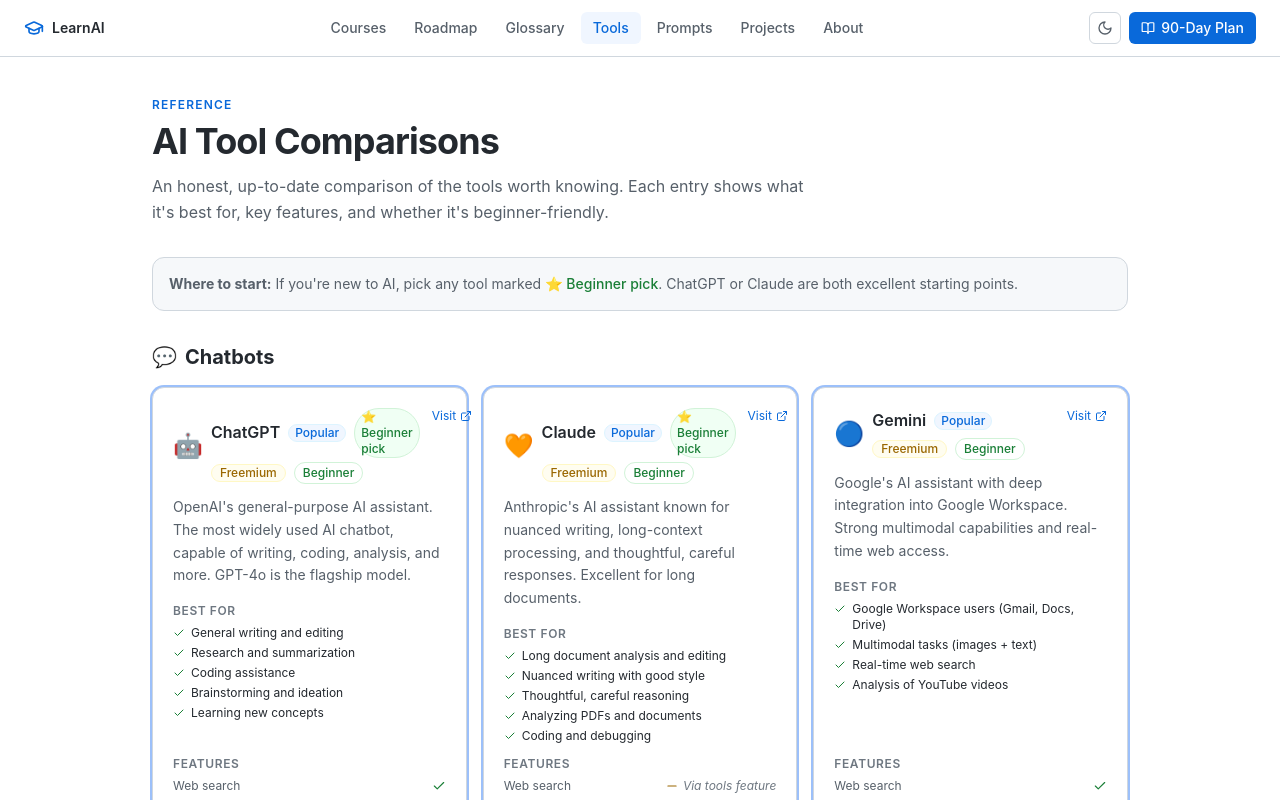
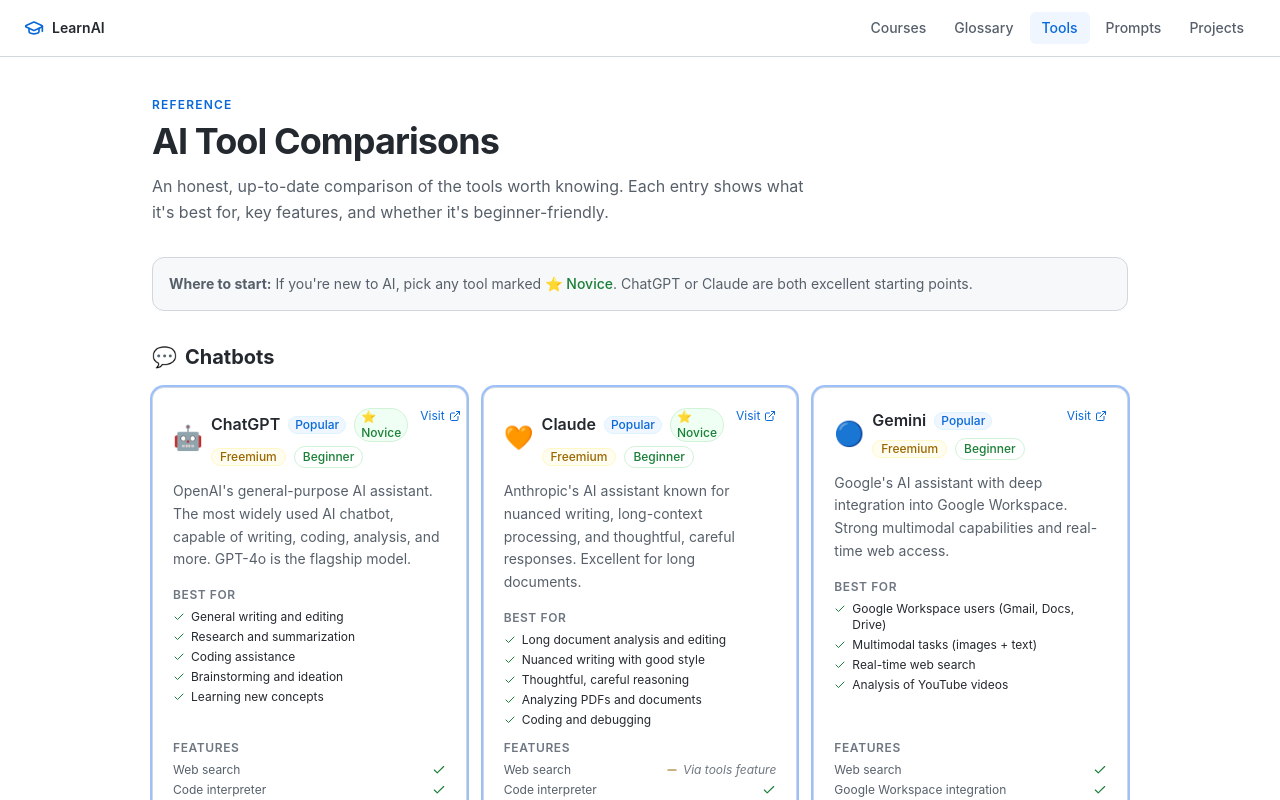
Before and after one commit to mehtanilay10/LearnAI, a Next.js app: page /tools in a window 1280 px wide. Shown: the top 800 px of the page. Built offline with nearby package versions, Linux system fonts and the light colour scheme.

Commit message:
minor fix

```diff
--- a/app/tools/page.tsx
+++ b/app/tools/page.tsx
@@ -34,7 +34,7 @@
       <div className="mb-8 rounded-xl border border-border bg-canvas-subtle p-4 text-sm text-fg-muted">
         <p>
           <strong className="text-fg-default">Where to start:</strong> If you&apos;re new to AI, pick any tool marked{' '}
-          <span className="text-success-fg font-medium">⭐ Beginner pick</span>. ChatGPT or Claude are both excellent starting points.
+          <span className="text-success-fg font-medium">⭐ Novice</span>. ChatGPT or Claude are both excellent starting points.
         </p>
       </div>
 
--- a/components/content/ToolComparisonCard.tsx
+++ b/components/content/ToolComparisonCard.tsx
@@ -52,7 +52,7 @@
               )}
               {tool.isBeginnnerPick && (
                 <span className="rounded-full bg-success-subtle border border-success-muted text-success-fg px-1.5 py-0 text-xs font-medium">
-                  ⭐ Beginner pick
+                  ⭐ Novice
                 </span>
               )}
             </div>
--- a/components/layout/Footer.tsx
+++ b/components/layout/Footer.tsx
@@ -76,7 +76,7 @@
           <p>© {new Date().getFullYear()} LearnAI. Open knowledge for everyone.</p>
           <div className="flex items-center gap-4">
             <a
-              href="https://github.com"
+              href="https://github.com/mehtanilay10/LearnAI/"
               target="_blank"
               rel="noopener noreferrer"
               className="flex items-center gap-1 transition-colors hover:text-fg-default"
--- a/components/layout/Navbar.tsx
+++ b/components/layout/Navbar.tsx
@@ -1,21 +1,19 @@
-'use client';
+"use client";
 
-import Link from 'next/link';
-import { usePathname } from 'next/navigation';
-import { useState } from 'react';
-import { Menu, X, BookOpen, GraduationCap } from 'lucide-react';
-import { ThemeToggle } from '@/components/ui/ThemeToggle';
-import { PWAInstallButton } from '@/components/ui/PWAInstallButton';
-import { cn } from '@/lib/utils';
+import Link from "next/link";
+import { usePathname } from "next/navigation";
+import { useState } from "react";
+import { Menu, X, BookOpen, GraduationCap } from "lucide-react";
+import { ThemeToggle } from "@/components/ui/ThemeToggle";
+import { PWAInstallButton } from "@/components/ui/PWAInstallButton";
+import { cn } from "@/lib/utils";
 
 const NAV_LINKS = [
-  { href: '/courses', label: 'Courses' },
-  { href: '/roadmap', label: 'Roadmap' },
-  { href: '/glossary', label: 'Glossary' },
-  { href: '/tools', label: 'Tools' },
-  { href: '/prompts', label: 'Prompts' },
-  { href: '/projects', label: 'Projects' },
-  { href: '/about', label: 'About' },
+	{ href: "/courses", label: "Courses" },
+	{ href: "/glossary", label: "Glossary" },
+	{ href: "/tools", label: "Tools" },
+	{ href: "/prompts", label: "Prompts" },
+	{ href: "/projects", label: "Projects" },
 ];
 
 export function Navbar() {
@@ -26,10 +24,7 @@
 		<header className="sticky top-0 z-50 border-b border-border bg-canvas transition-theme">
 			<div className="mx-auto flex h-14 max-w-7xl items-center justify-between px-4 sm:px-6">
 				{/* Logo */}
-        <Link
-          href="/"
-          className="flex items-center gap-2 font-semibold text-fg-default hover:text-accent-fg transition-colors"
-        >
+				<Link href="/" className="flex items-center gap-2 font-semibold text-fg-default hover:text-accent-fg transition-colors">
 					<GraduationCap className="h-5 w-5 text-accent-fg" aria-hidden="true" />
 					<span className="text-sm">LearnAI</span>
 				</Link>
@@ -37,93 +32,30 @@
 				{/* Desktop nav */}
 				<nav className="hidden items-center gap-1 md:flex" aria-label="Main navigation">
 					{NAV_LINKS.map((link) => {
-            const isActive =
-              link.href === '/'
-                ? pathname === '/'
-                : pathname.startsWith(link.href);
+						const isActive = link.href === "/" ? pathname === "/" : pathname.startsWith(link.href);
 						return (
-              <Link
-                key={link.href}
-                href={link.href}
-                className={cn(
-                  'rounded-md px-3 py-1.5 text-sm font-medium transition-colors',
-                  isActive
-                    ? 'bg-accent-subtle text-accent-fg'
-                    : 'text-fg-muted hover:bg-canvas-subtle hover:text-fg-default'
-                )}
-                aria-current={isActive ? 'page' : undefined}
-              >
+							<Link key={link.href} href={link.href} className={cn("rounded-md px-3 py-1.5 text-sm font-medium transition-colors", isActive ? "bg-accent-subtle text-accent-fg" : "text-fg-muted hover:bg-canvas-subtle hover:text-fg-default")} aria-current={isActive ? "page" : undefined}>
 								{link.label}
 							</Link>
 						);
 					})}
 				</nav>
-
-        {/* Right side */}
-        <div className="flex items-center gap-2">
-          <ThemeToggle />
-          <Link
-            href="/plan"
-            className="hidden items-center gap-1.5 rounded-md bg-accent-fg px-3 py-1.5 text-sm font-medium text-white transition-colors hover:bg-accent-emphasis sm:flex"
-          >
-            <BookOpen className="h-3.5 w-3.5" aria-hidden="true" />
-            90-Day Plan
-          </Link>
-          {/* Mobile menu toggle */}
-          <button
-            type="button"
-            onClick={() => setMobileOpen((v) => !v)}
-            className="flex h-8 w-8 items-center justify-center rounded-md border border-border text-fg-muted transition-colors hover:bg-canvas-subtle hover:text-fg-default md:hidden"
-            aria-label={mobileOpen ? 'Close menu' : 'Open menu'}
-            aria-expanded={mobileOpen}
-          >
-            {mobileOpen ? (
-              <X className="h-4 w-4" aria-hidden="true" />
-            ) : (
-              <Menu className="h-4 w-4" aria-hidden="true" />
-            )}
-          </button>
-        </div>
 			</div>
 
 			{/* Mobile menu */}
 			{mobileOpen && (
 				<div className="border-t border-border bg-canvas md:hidden animate-slide-up">
-          <nav
-            className="flex flex-col gap-1 px-4 py-3"
-            aria-label="Mobile navigation"
-          >
+					<nav className="flex flex-col gap-1 px-4 py-3" aria-label="Mobile navigation">
 						<PWAInstallButton className="mb-2" />
 
 						{NAV_LINKS.map((link) => {
-              const isActive =
-                link.href === '/'
-                  ? pathname === '/'
-                  : pathname.startsWith(link.href);
+							const isActive = link.href === "/" ? pathname === "/" : pathname.startsWith(link.href);
 							return (
-                <Link
-                  key={link.href}
-                  href={link.href}
-                  onClick={() => setMobileOpen(false)}
-                  className={cn(
-                    'rounded-md px-3 py-2 text-sm font-medium transition-colors',
-                    isActive
-                      ? 'bg-accent-subtle text-accent-fg'
-                      : 'text-fg-muted hover:bg-canvas-subtle hover:text-fg-default'
-                  )}
-                >
+								<Link key={link.href} href={link.href} onClick={() => setMobileOpen(false)} className={cn("rounded-md px-3 py-2 text-sm font-medium transition-colors", isActive ? "bg-accent-subtle text-accent-fg" : "text-fg-muted hover:bg-canvas-subtle hover:text-fg-default")}>
 									{link.label}
 								</Link>
 							);
 						})}
-            <Link
-              href="/plan"
-              onClick={() => setMobileOpen(false)}
-              className="mt-2 flex items-center gap-1.5 rounded-md bg-accent-fg px-3 py-2 text-sm font-medium text-white"
-            >
-              <BookOpen className="h-3.5 w-3.5" aria-hidden="true" />
-              90-Day Plan
-            </Link>
 					</nav>
 				</div>
 			)}
```
Lines whose indentation alone changed are shown as unchanged.
